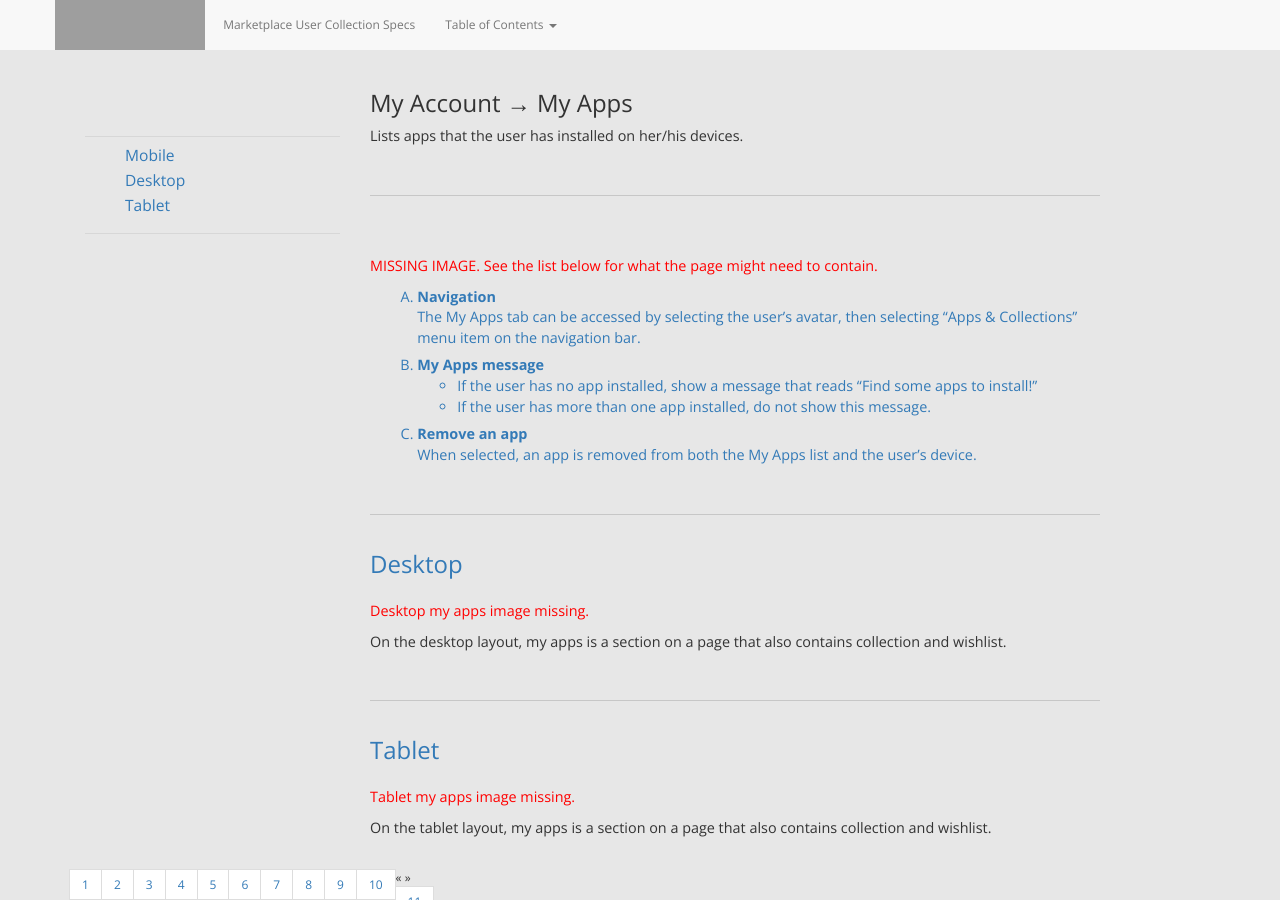
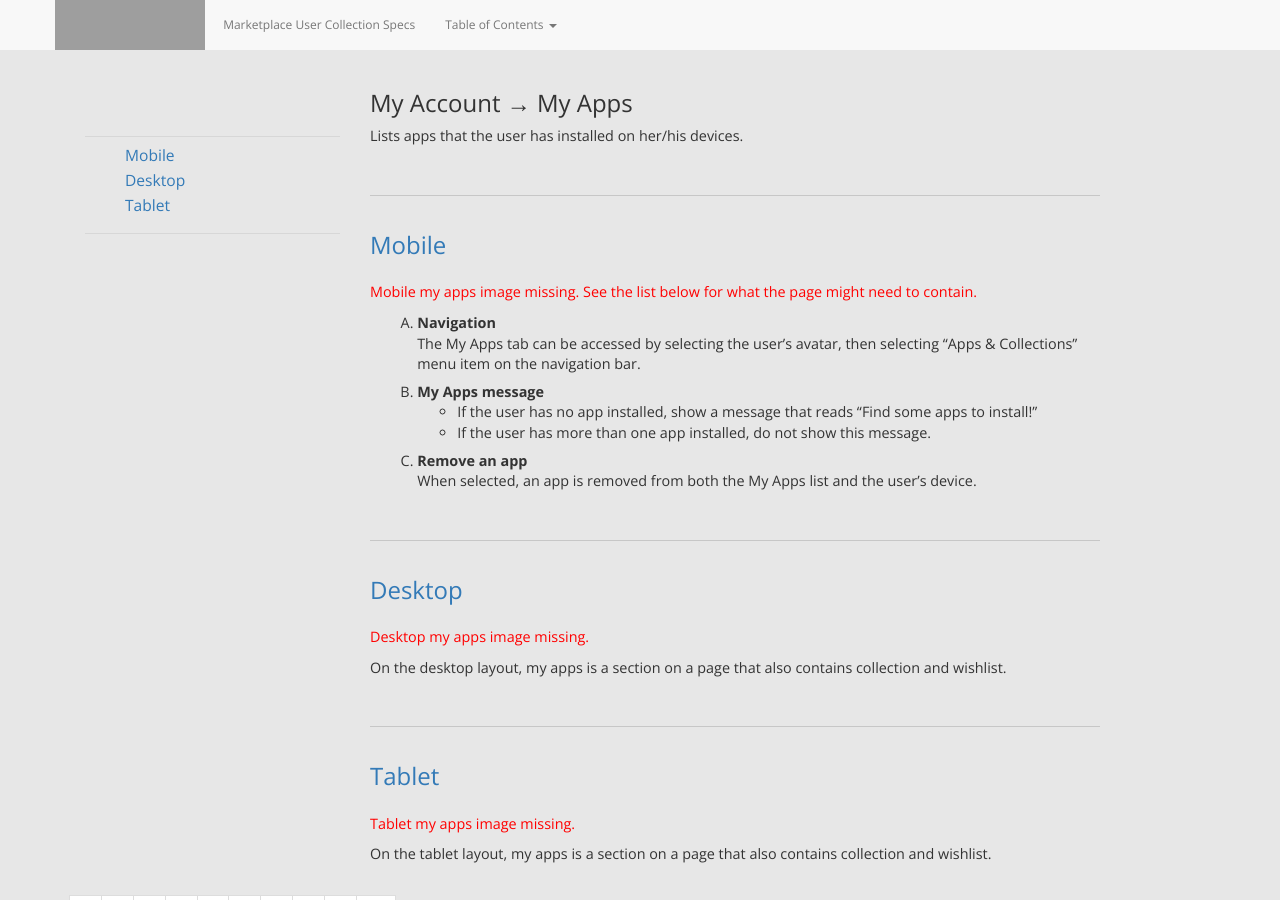
Before and after one commit to mhanratty/marketplaceux-usercollections, a Jekyll site: the page built from projectSpecsMyApps.html, in a window 1280 px wide and 900 px high. Built offline with Jekyll 4.4.1, drawn with Linux system fonts in a browser that asks for light colours; nearby versions of some CDN libraries; grey boxes are pictures that could not be loaded.

Commit message:
My Apps spec fix

```diff
--- a/projectSpecsMyApps.html
+++ b/projectSpecsMyApps.html
@@ -20,9 +20,9 @@
 
 		<p class="longText">Lists apps that the user has installed on her/his devices.</p>
 
-    <h3 class="specItem"><a name="myappsmobile"Mobile</a></h3>
+    <h3 class="specItem"><a name="myappsmobile">Mobile</a></h3>
 
-    <p class="longText warning">MISSING IMAGE. See the list below for what the page might need to contain.</p>
+    <p class="longText warning">Mobile my apps image missing. See the list below for what the page might need to contain.</p>
 
     <ol class="longText letters">
       <li><strong>Navigation</strong><br/>
```
